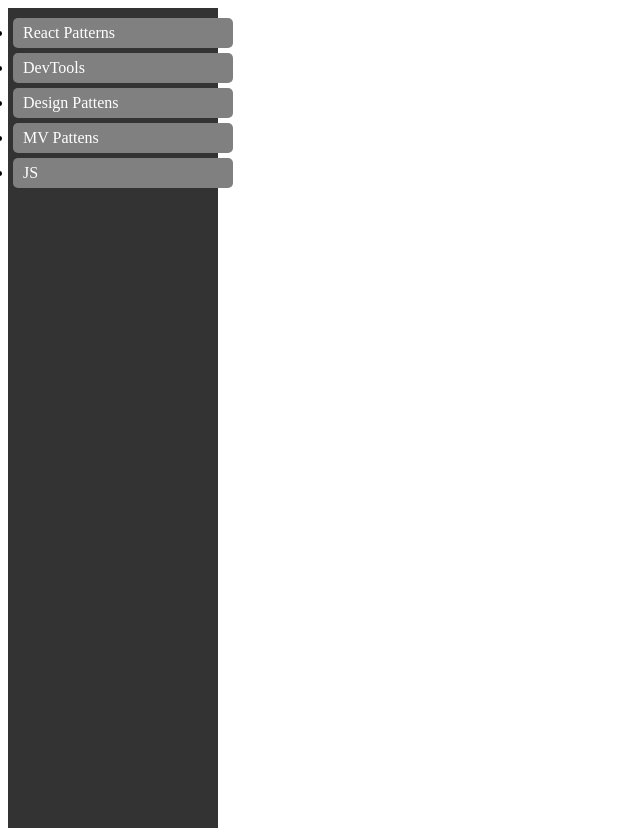
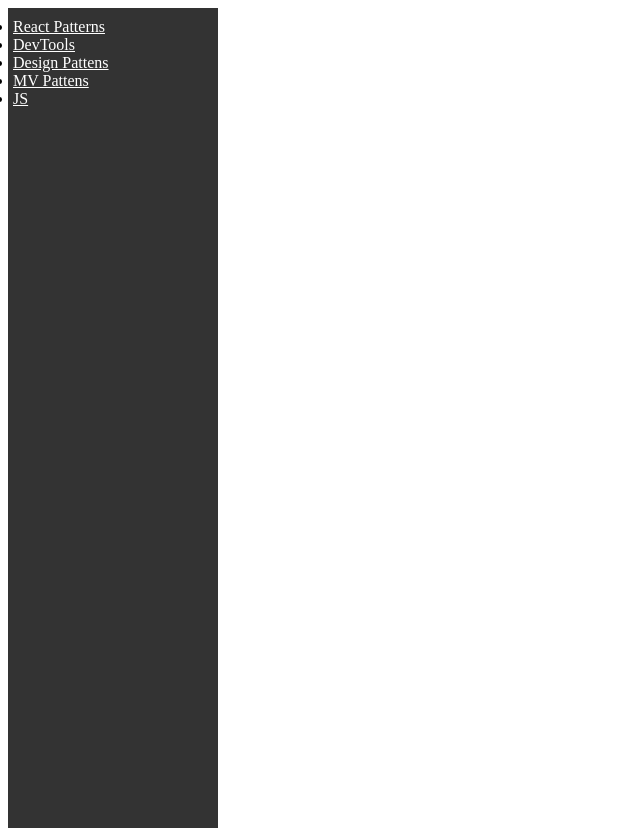
Before and after one commit to sergeypoddubnii/js-tricks, a React (Create React App) app: page / in a window 1280 px wide. Shown: the whole page, without its empty margins (0-640 px from the left). Built offline with nearby package versions, Linux system fonts and the light colour scheme.

Commit message:
fix navigation

```diff
--- a/src/App.tsx
+++ b/src/App.tsx
@@ -1,12 +1,12 @@
 import React from 'react';
-import Menu from './Components/Menu/Menu';
+import Index from './Components/Navigation';
 import {BrowserRouter} from 'react-router-dom';
 import  './assets/base.scss';
 
 function App() {
 	return (
 		<BrowserRouter>
-			<Menu/>
+			<Index/>
 		</BrowserRouter>
 	);
 }
--- a/src/Components/Menu/MenuLink/index.tsx
+++ /dev/null
@@ -1,20 +0,0 @@
-import React, {FC} from 'react';
-import {Link} from 'react-router-dom';
-import styles from './styles.module.scss';
-
-interface IProps {
-	text: string;
-	to: string;
-}
-
-const MenuLink:FC<IProps> = ({text, to}:IProps) => {
-	return (
-		<li className={styles.item}>
-			<Link to={to} className={styles.link}>
-				{text}
-			</Link>
-		</li>
-	);
-};
-
-export default MenuLink;
--- a/src/Components/Menu/MenuLink/styles.module.scss
+++ /dev/null
@@ -1,34 +0,0 @@
-@import '/src/assets/variables';
-
-.item {
-	width: 100%;
-}
-
-.link {
-	width: 100%;
-	height: 30px;
-	padding: 0 10px;
-	border-radius: 5px;
-	display: flex;
-	align-items: center;
-	color: white;
-	text-decoration: none;
-	background-color: grey;
-	margin-bottom: 5px;
-
-	&:hover {
-		background-color: $base-blue;
-		text-decoration: none;
-		color: white;
-	}
-
-	&:visited {
-		text-decoration: none;
-		color: white;
-	}
-
-	&:focus {
-		text-decoration: none;
-	}
-
-}
--- /dev/null
+++ b/src/Components/Navigation/NavigationLink/index.tsx
@@ -0,0 +1,20 @@
+import React, {FC} from 'react';
+import {NavLink} from 'react-router-dom';
+import './styles.scss';
+
+interface IProps {
+	text: string;
+	to: string;
+}
+
+const NavigationLink:FC<IProps> = ({text, to}:IProps) => {
+	return (
+		<li className='item'>
+			<NavLink to={to} className='link'>
+				{text}
+			</NavLink>
+		</li>
+	);
+};
+
+export default NavigationLink;
--- /dev/null
+++ b/src/Components/Navigation/NavigationLink/styles.scss
@@ -0,0 +1,9 @@
+@import '/src/assets/variables';
+
+.item {
+	width: 100%;
+}
+
+.link{
+	color: white;
+}
--- a/src/Components/Menu/Menu.tsx
+++ b/src/Components/Navigation/index.tsx
@@ -1,11 +1,11 @@
 import React from 'react';
-import MenuLink from './MenuLink';
+import MenuLink from './NavigationLink';
 import './styles.scss';
 
-const Menu = () => {
+const Index = () => {
 	return (
 		<nav>
-			<ul className='menu'>
+			<ul className='nav'>
 				<MenuLink text='React Patterns' to={'/'}/>
 				<MenuLink text='DevTools' to={'/'}/>
 				<MenuLink text='Design Pattens' to={'/'}/>
@@ -16,4 +16,4 @@ const Menu = () => {
 	);
 };
 
-export default Menu;
+export default Index;
--- a/src/Components/Menu/styles.scss
+++ b/src/Components/Navigation/styles.scss
@@ -1,6 +1,6 @@
 @import '/src/assets/variables';
 
-.menu {
+.nav {
 	width: 200px;
 	height: 100vh;
 	padding: 10px 5px;
@@ -8,8 +8,4 @@
 	flex-direction: column;
 	align-items: center;
 	background-color: $dark-grey;
-
-	&__item {
-		color: white;
-	}
 }
--- a/src/assets/variables.scss
+++ b/src/assets/variables.scss
@@ -1,2 +1,3 @@
 $dark-grey: #333333;
 $base-blue: #1ea7fd;
+$base-black: #202124;
```
Also changed, not shown: .eslintrc.json.
